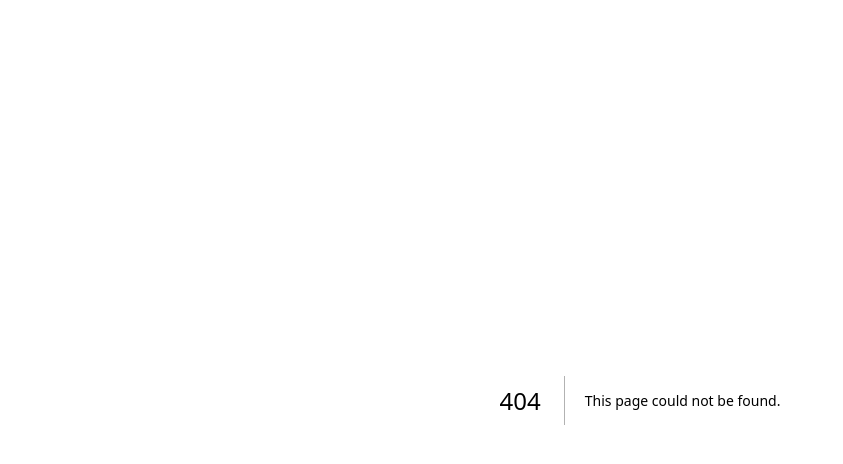
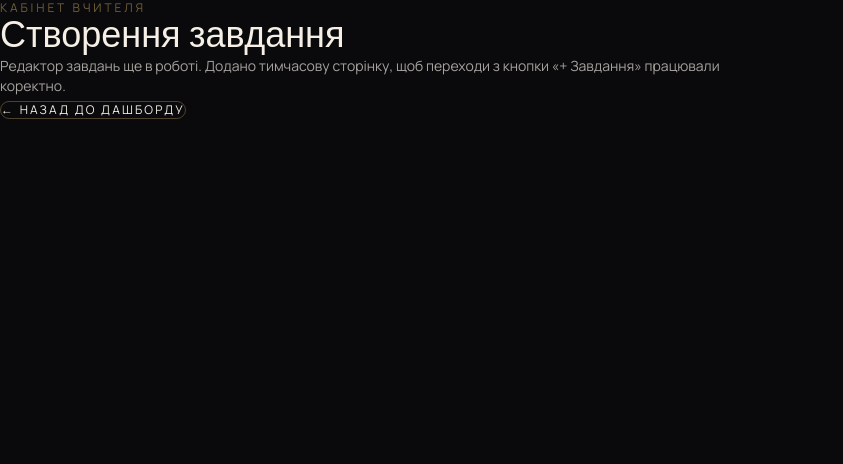
Before and after one commit to historicalalice-pixel/kaya-lms, a Next.js app in the folder web/: page /teacher/assignments/new in a window 1280 px wide. Before the commit this address had no page. Shown: the top 464 px of the page, without its empty margins (0-843 px from the left). Built offline with nearby package versions, Linux system fonts and the light colour scheme.

Commit message:
Add teacher dashboard destination pages to avoid 404 links

```diff
--- /dev/null
+++ b/web/src/app/teacher/assignments/new/page.tsx
@@ -0,0 +1,16 @@
+import Link from "next/link";
+
+export default function TeacherCreateAssignmentPage() {
+  return (
+    <main className="mx-auto max-w-3xl px-6 py-12 text-[var(--text-light,#f5efe6)]">
+      <p className="text-xs uppercase tracking-[0.24em] text-[rgba(138,116,68,0.8)]">Кабінет вчителя</p>
+      <h1 className="mt-3 font-serif text-4xl">Створення завдання</h1>
+      <p className="mt-4 text-sm text-[rgba(232,228,221,0.7)]">
+        Редактор завдань ще в роботі. Додано тимчасову сторінку, щоб переходи з кнопки «+ Завдання» працювали коректно.
+      </p>
+      <Link href="/teacher" className="mt-8 inline-flex rounded-xl border border-[rgba(201,169,110,0.35)] px-4 py-2 text-xs uppercase tracking-[0.18em]">
+        ← Назад до дашборду
+      </Link>
+    </main>
+  );
+}
--- /dev/null
+++ b/web/src/app/teacher/assignments/page.tsx
@@ -0,0 +1,16 @@
+import Link from "next/link";
+
+export default function TeacherAssignmentsPage() {
+  return (
+    <main className="mx-auto max-w-3xl px-6 py-12 text-[var(--text-light,#f5efe6)]">
+      <p className="text-xs uppercase tracking-[0.24em] text-[rgba(138,116,68,0.8)]">Кабінет вчителя</p>
+      <h1 className="mt-3 font-serif text-4xl">Завдання учням</h1>
+      <p className="mt-4 text-sm text-[rgba(232,228,221,0.7)]">
+        Сторінка для керування завданнями у процесі розробки.
+      </p>
+      <Link href="/teacher" className="mt-8 inline-flex rounded-xl border border-[rgba(201,169,110,0.35)] px-4 py-2 text-xs uppercase tracking-[0.18em]">
+        ← Назад до дашборду
+      </Link>
+    </main>
+  );
+}
--- /dev/null
+++ b/web/src/app/teacher/calendar/page.tsx
@@ -0,0 +1,16 @@
+import Link from "next/link";
+
+export default function TeacherCalendarPage() {
+  return (
+    <main className="mx-auto max-w-3xl px-6 py-12 text-[var(--text-light,#f5efe6)]">
+      <p className="text-xs uppercase tracking-[0.24em] text-[rgba(138,116,68,0.8)]">Кабінет вчителя</p>
+      <h1 className="mt-3 font-serif text-4xl">Календар занять</h1>
+      <p className="mt-4 text-sm text-[rgba(232,228,221,0.7)]">
+        Розділ у розробці. Поки що поверніться до дашборду та користуйтеся поточними інструментами.
+      </p>
+      <Link href="/teacher" className="mt-8 inline-flex rounded-xl border border-[rgba(201,169,110,0.35)] px-4 py-2 text-xs uppercase tracking-[0.18em]">
+        ← Назад до дашборду
+      </Link>
+    </main>
+  );
+}
--- /dev/null
+++ b/web/src/app/teacher/courses/new/page.tsx
@@ -0,0 +1,16 @@
+import Link from "next/link";
+
+export default function TeacherCreateCoursePage() {
+  return (
+    <main className="mx-auto max-w-3xl px-6 py-12 text-[var(--text-light,#f5efe6)]">
+      <p className="text-xs uppercase tracking-[0.24em] text-[rgba(138,116,68,0.8)]">Кабінет вчителя</p>
+      <h1 className="mt-3 font-serif text-4xl">Створення курсу</h1>
+      <p className="mt-4 text-sm text-[rgba(232,228,221,0.7)]">
+        Форма створення курсу ще не реалізована. Розділ підготовлено як тимчасову заглушку, щоб навігація не вела на 404.
+      </p>
+      <Link href="/teacher" className="mt-8 inline-flex rounded-xl border border-[rgba(201,169,110,0.35)] px-4 py-2 text-xs uppercase tracking-[0.18em]">
+        ← Назад до дашборду
+      </Link>
+    </main>
+  );
+}
--- /dev/null
+++ b/web/src/app/teacher/lessons/new/page.tsx
@@ -0,0 +1,16 @@
+import Link from "next/link";
+
+export default function TeacherCreateLessonPage() {
+  return (
+    <main className="mx-auto max-w-3xl px-6 py-12 text-[var(--text-light,#f5efe6)]">
+      <p className="text-xs uppercase tracking-[0.24em] text-[rgba(138,116,68,0.8)]">Кабінет вчителя</p>
+      <h1 className="mt-3 font-serif text-4xl">Створення уроку</h1>
+      <p className="mt-4 text-sm text-[rgba(232,228,221,0.7)]">
+        Тут буде форма додавання нового уроку. Наразі сторінка слугує безпечним переходом із дашборду.
+      </p>
+      <Link href="/teacher" className="mt-8 inline-flex rounded-xl border border-[rgba(201,169,110,0.35)] px-4 py-2 text-xs uppercase tracking-[0.18em]">
+        ← Назад до дашборду
+      </Link>
+    </main>
+  );
+}
--- /dev/null
+++ b/web/src/app/teacher/students/page.tsx
@@ -0,0 +1,16 @@
+import Link from "next/link";
+
+export default function TeacherStudentsPage() {
+  return (
+    <main className="mx-auto max-w-3xl px-6 py-12 text-[var(--text-light,#f5efe6)]">
+      <p className="text-xs uppercase tracking-[0.24em] text-[rgba(138,116,68,0.8)]">Кабінет вчителя</p>
+      <h1 className="mt-3 font-serif text-4xl">Учні</h1>
+      <p className="mt-4 text-sm text-[rgba(232,228,221,0.7)]">
+        Каталог учнів ще готується. Зараз доступний тільки дашборд.
+      </p>
+      <Link href="/teacher" className="mt-8 inline-flex rounded-xl border border-[rgba(201,169,110,0.35)] px-4 py-2 text-xs uppercase tracking-[0.18em]">
+        ← Назад до дашборду
+      </Link>
+    </main>
+  );
+}
```
